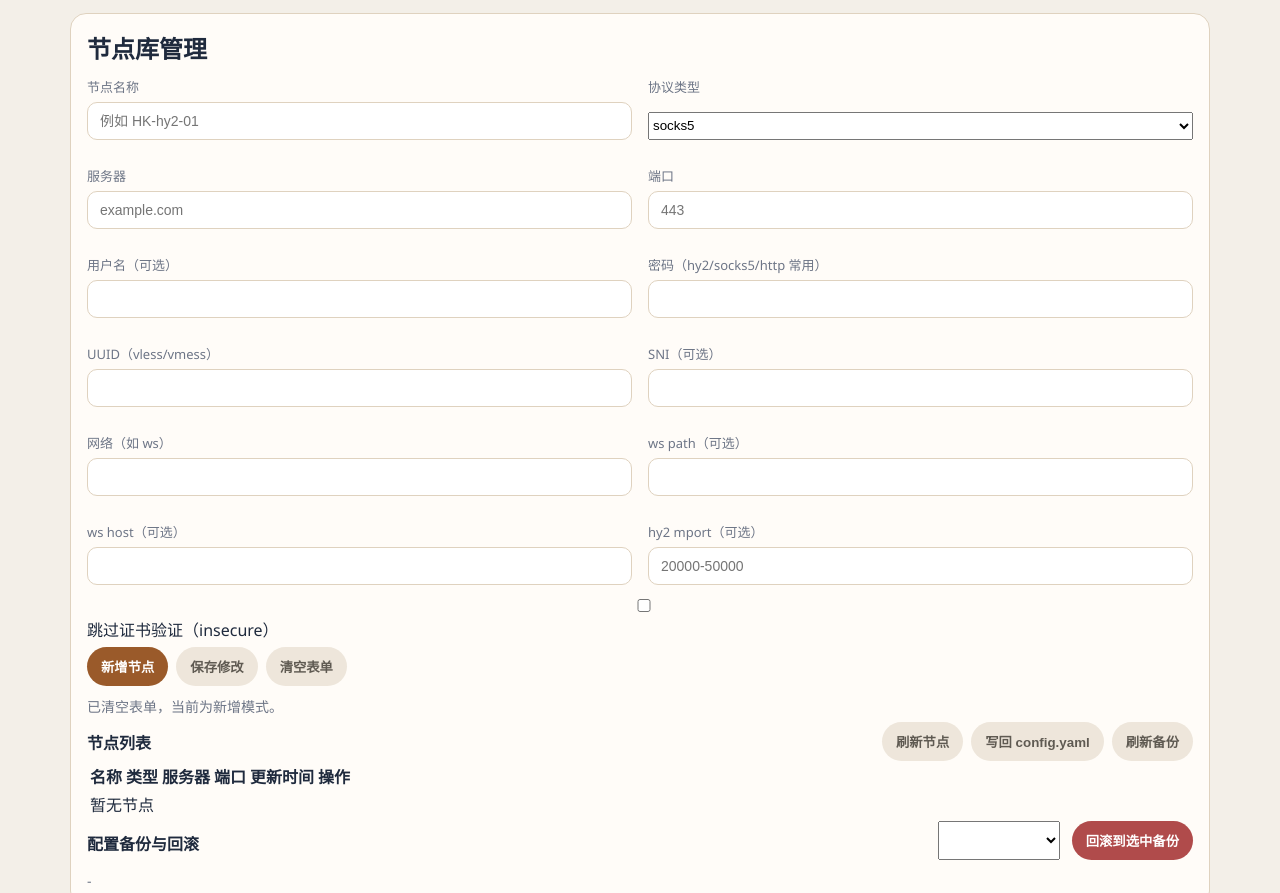
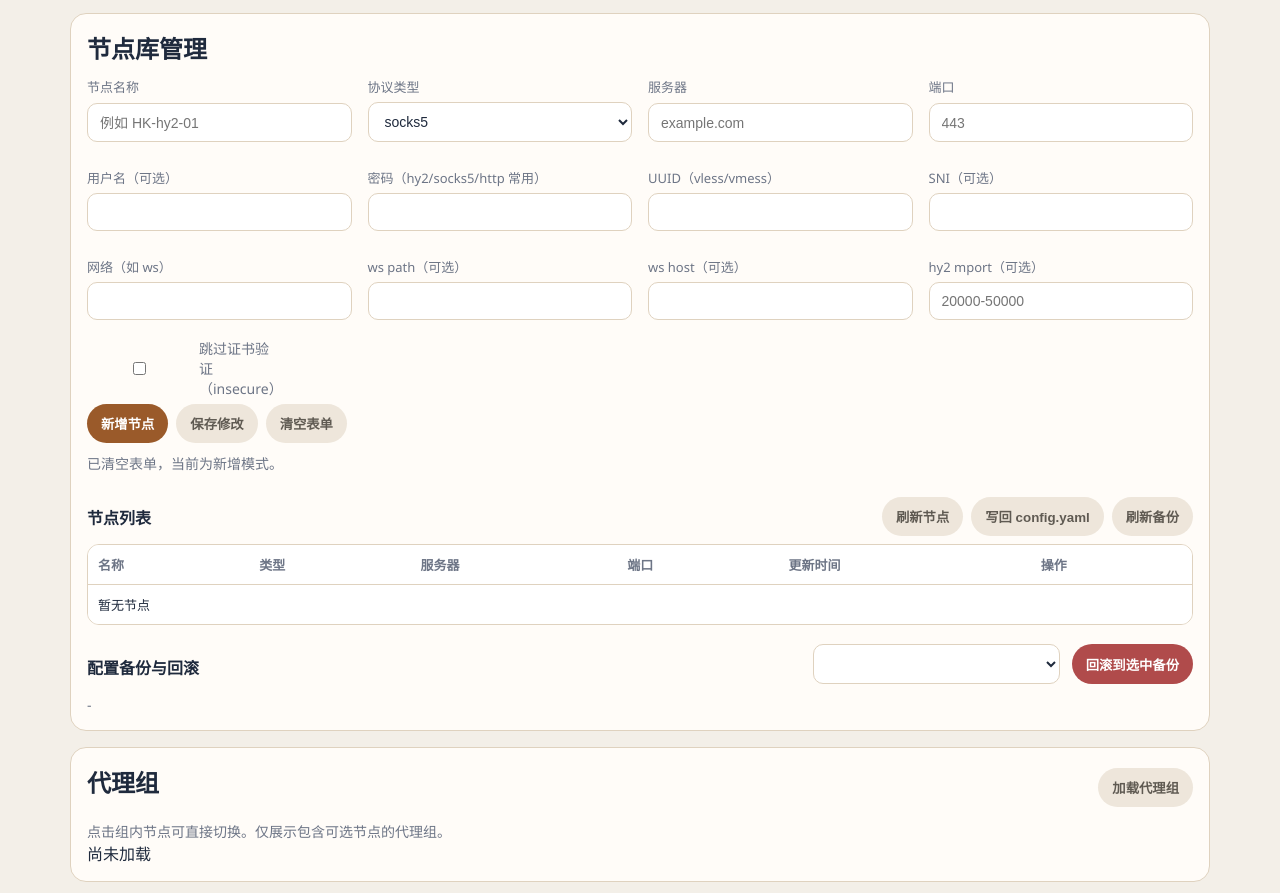
Before and after one commit to hnsxyren1023-commits/MihomoUI, a website: page web/index.html in a window 1280 px wide. Shown: the part 557-1450 px from the top of the page. Drawn offline with Linux system fonts and the light colour scheme; no server answers.

Commit message:
style(ui): add table/forms styles for node library panel

```diff
--- a/web/styles.css
+++ b/web/styles.css
@@ -116,6 +116,16 @@
   background: #fff;
 }
 
+select {
+  width: 100%;
+  padding: 10px 12px;
+  border: 1px solid var(--line);
+  border-radius: 10px;
+  font-size: 14px;
+  color: var(--text);
+  background: #fff;
+}
+
 .inline {
   display: grid;
   grid-template-columns: 1fr 1fr;
@@ -147,6 +157,7 @@
 button.primary:hover { background: var(--primary-2); }
 button.danger { background: #b04b4b; color: #fff; }
 button.ghost { background: #eee6db; color: #5f5a52; }
+button.danger-lite { background: #f8dede; color: #8b2b2b; }
 
 .tip {
   margin: 10px 0 0;
@@ -218,8 +229,66 @@
   color: #2f7d52;
 }
 
+.node-grid {
+  grid-template-columns: repeat(4, minmax(120px, 1fr));
+}
+
+.inline-check {
+  margin-top: 8px;
+  display: inline-flex;
+  gap: 8px;
+  align-items: center;
+  font-size: 14px;
+  color: var(--muted);
+}
+
+.top-gap {
+  margin-top: 18px;
+}
+
+.table-wrap {
+  margin-top: 8px;
+  overflow: auto;
+  border: 1px solid var(--line);
+  border-radius: 12px;
+}
+
+table {
+  width: 100%;
+  border-collapse: collapse;
+  background: #fff;
+}
+
+thead th {
+  text-align: left;
+  font-size: 13px;
+  color: var(--muted);
+  border-bottom: 1px solid var(--line);
+  padding: 10px;
+  white-space: nowrap;
+}
+
+tbody td {
+  padding: 10px;
+  border-top: 1px solid #f1e8da;
+  font-size: 13px;
+  vertical-align: top;
+}
+
+.small-inline {
+  grid-template-columns: 1fr auto;
+  min-width: 380px;
+}
+
 @media (max-width: 940px) {
   .grid {
+    grid-template-columns: 1fr;
+  }
+  .node-grid {
+    grid-template-columns: 1fr 1fr;
+  }
+  .small-inline {
+    min-width: 0;
     grid-template-columns: 1fr;
   }
   .hero {
```
